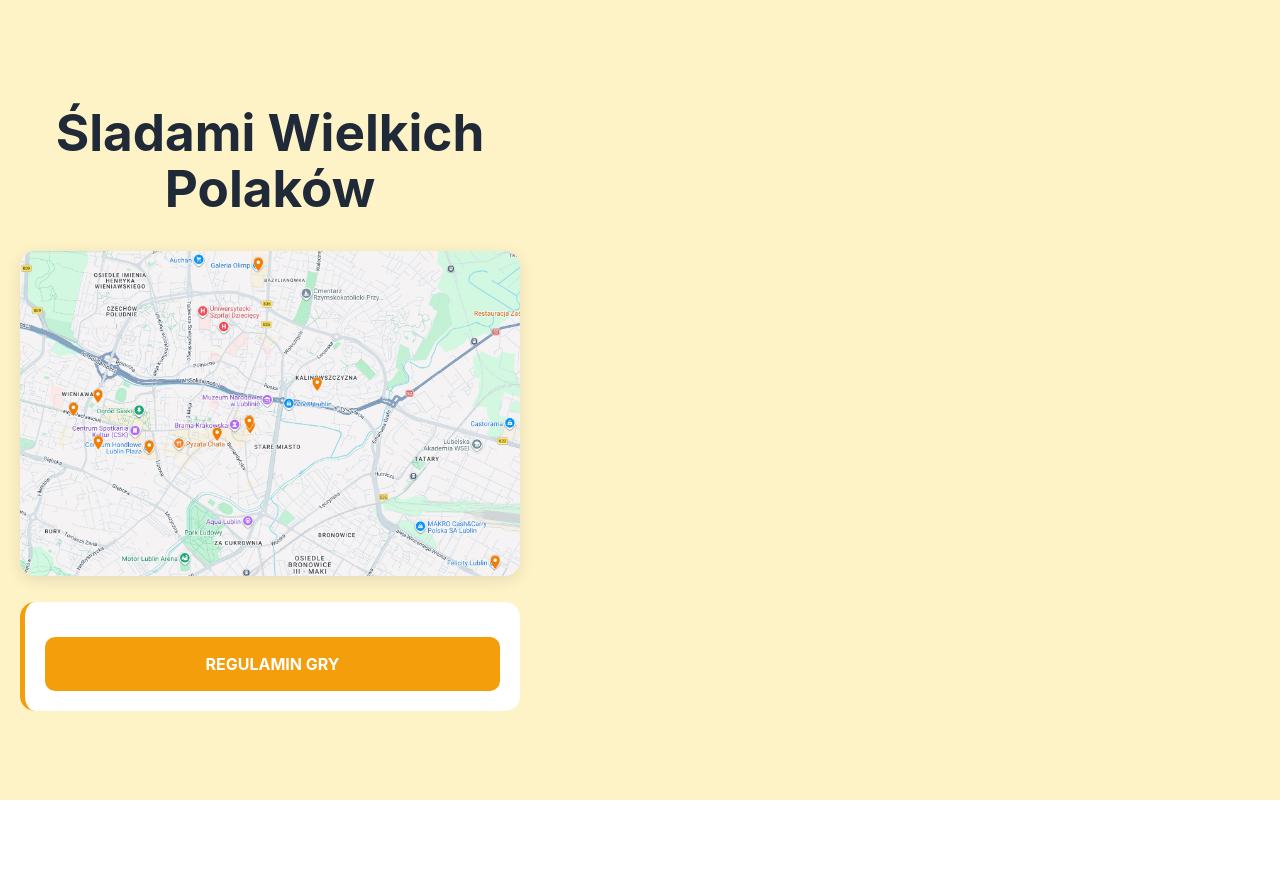
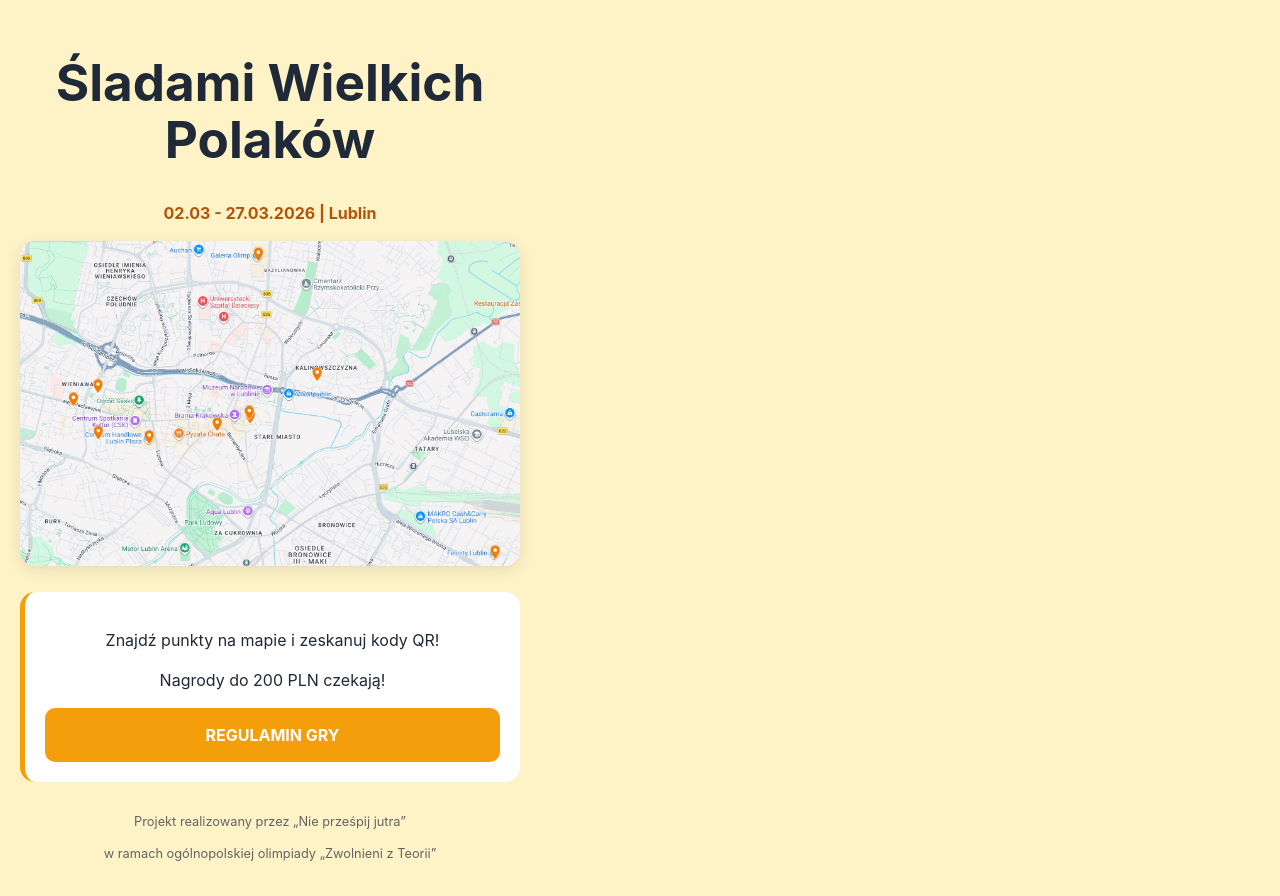
Before and after one commit to AmVaX-9/sladami-wielkich-polakow, a React (Vite) app: page / in a window 1280 px wide. Before the commit the page ends 800 px from the top, so only its background shows below. Built offline with nearby package versions, Linux system fonts and the light colour scheme.

Commit message:
Fix home

```diff
--- a/src/App.jsx
+++ b/src/App.jsx
@@ -77,12 +77,23 @@ function TaskPage() {
 function Home() {
     return (
         <div className="container">
-            <h1>Śladami Wielkich Polaków</h1>
-            {/* 3. Poprawiona ścieżka do mapy */}
+            <header>
+                <h1>Śladami Wielkich Polaków</h1>
+                <p className="subtitle">02.03 - 27.03.2026 | Lublin</p>
+            </header>
+
             <img src="assets/mapa-lublin.jpg" alt="Mapa gry" className="map-image" />
+
             <div className="info-card">
+                <p>Znajdź punkty na mapie i zeskanuj kody QR!</p>
+                <p className="prize-text">Nagrody do 200 PLN czekają!</p>
                 <a href="REGULAMIN.pdf" target="_blank" className="btn-reg">REGULAMIN GRY</a>
             </div>
+
+            <footer>
+                <p>Projekt realizowany przez „Nie prześpij jutra”</p>
+                <p>w ramach ogólnopolskiej olimpiady „Zwolnieni z Teorii”</p>
+            </footer>
         </div>
     );
 }
```
